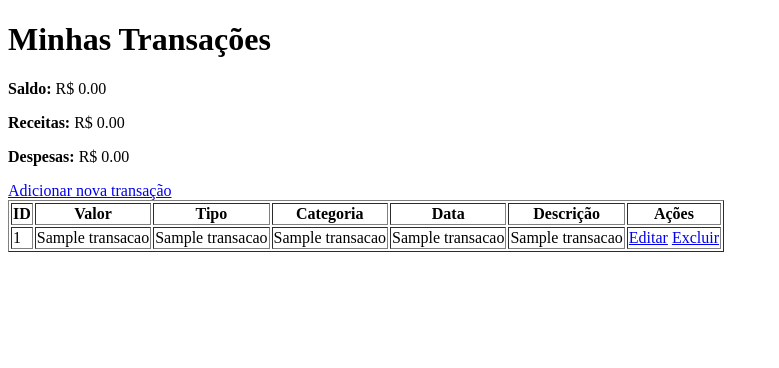
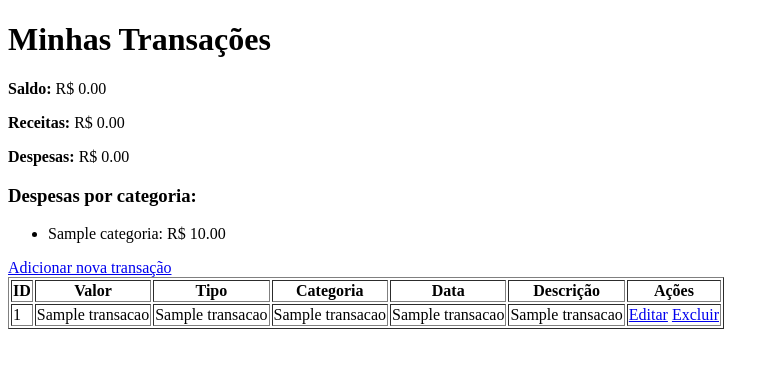
Before and after one commit to gustamoraiss/finance-tracker, a Flask app: template templates/listar.html in a window 1280 px wide. Shown: the top 368 px of the page, without its empty margins (0-779 px from the left). Run offline with Flask 3, Linux system fonts and the light colour scheme; the template is opened without the code that fills it: most values are stand-ins (such as "Sample title", 1, 10 or a date in 2020).

Commit message:
adicina loop de despesas por categoria ao listar.html

```diff
--- a/templates/listar.html
+++ b/templates/listar.html
@@ -12,6 +12,13 @@
     <p><strong>Saldo:</strong> R$ {{ "%.2f"|format(saldo) }}</p>
     <p><strong>Receitas:</strong> R$ {{ "%.2f"|format(receita) }}</p>
     <p><strong>Despesas:</strong> R$ {{ "%.2f"|format(despesa) }}</p>
+
+    <h3>Despesas por categoria: </h3>
+    <ul>
+        {% for categoria, total in gasto_por_categoria %}
+        <li>{{ categoria }}: R$ {{ "%.2f"|format(total) }}</li>
+        {% endfor %}
+    </ul>
 </div>
 
 <a href="/adicionar">Adicionar nova transação</a>
```
